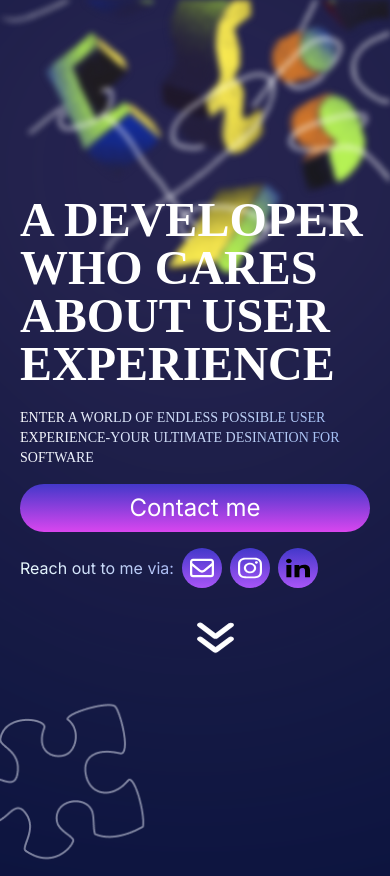
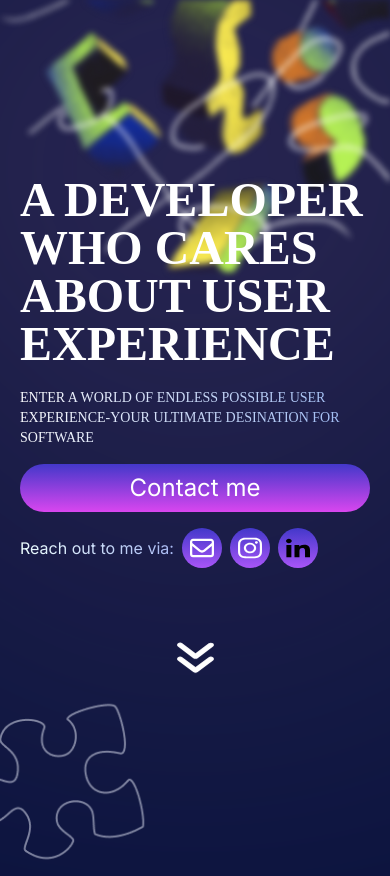
Before and after one commit to Ajitesh72/portfolio_v3, a Next.js app in the folder client/: page / in a window 390 px wide. Built offline with nearby package versions, Linux system fonts and the light colour scheme.

Commit message:
down arrow added

```diff
--- a/client/src/app/landing.tsx
+++ b/client/src/app/landing.tsx
@@ -91,7 +91,7 @@ const Landing = () => {
               </svg>
             </div>
           </div>
-          <div className="w-full  cursor-pointer mt-10 justify-center flex md:hidden ml-5  animate-custom-bounce">
+          <div className="w-full  cursor-pointer mt-20 justify-center flex md:hidden   animate-custom-bounce">
         <svg width="43" height="37" viewBox="0 0 43 37" fill="none" xmlns="http://www.w3.org/2000/svg">
 <path d="M23.6694 34.0078C22.4696 34.9111 20.5212 34.9111 19.3214 34.0078L3.96429 22.4453C2.76451 21.5419 2.76451 20.075 3.96429 19.1716C5.16406 18.2683 7.1125 18.2683 8.31228 19.1716L21.5002 29.1009L34.6882 19.1789C35.8879 18.2755 37.8364 18.2755 39.0362 19.1789C40.2359 20.0822 40.2359 21.5492 39.0362 22.4525L23.679 34.015L23.6694 34.0078ZM39.0266 8.57026L23.6694 20.1328C22.4696 21.0361 20.5212 21.0361 19.3214 20.1328L3.96429 8.57026C2.76451 7.66694 2.76451 6.19995 3.96429 5.29663C5.16406 4.39331 7.1125 4.39331 8.31228 5.29663L21.5002 15.2259L34.6882 5.30386C35.8879 4.40054 37.8364 4.40054 39.0362 5.30386C40.2359 6.20718 40.2359 7.67417 39.0362 8.57749L39.0266 8.57026Z" fill="white"/>
 </svg>
```
